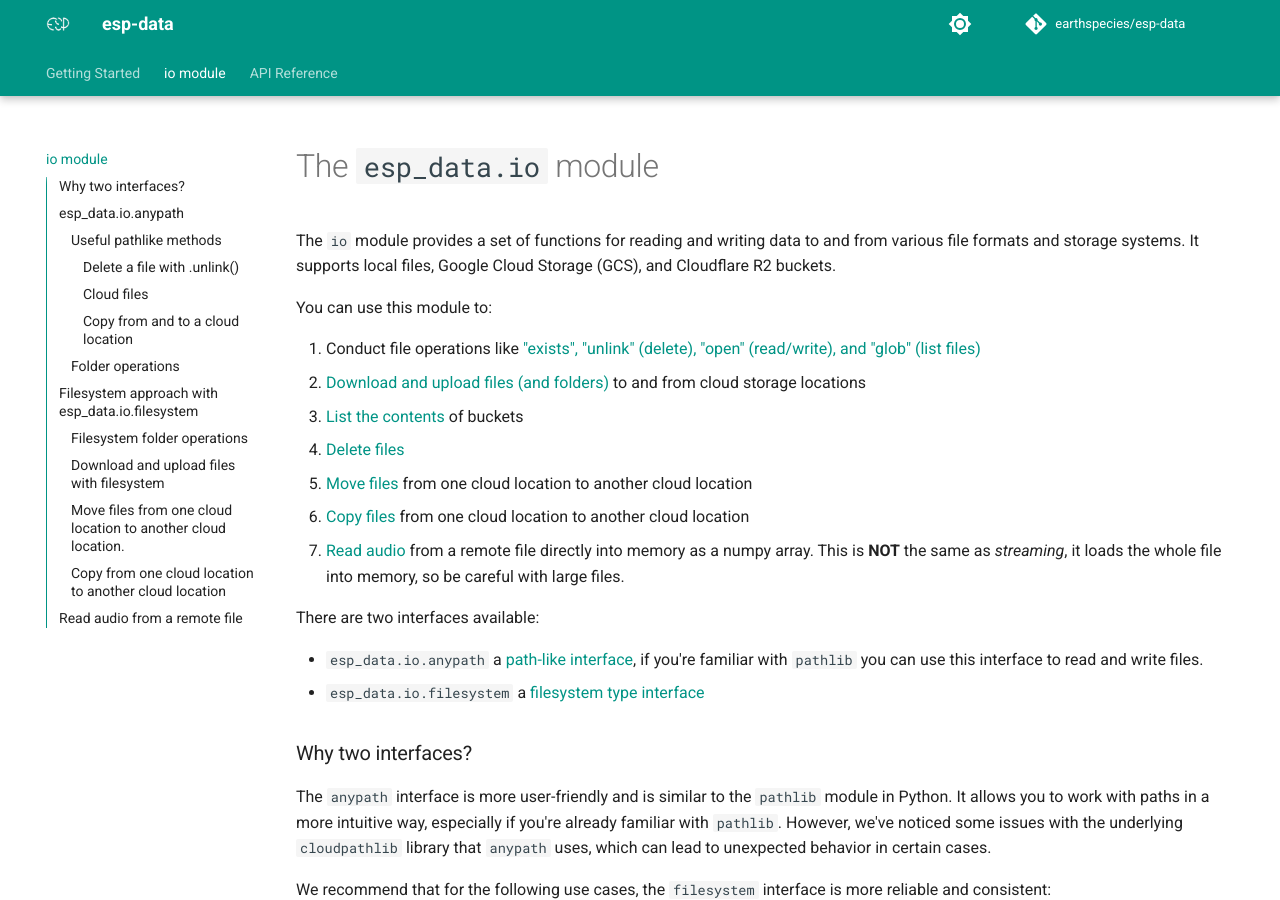
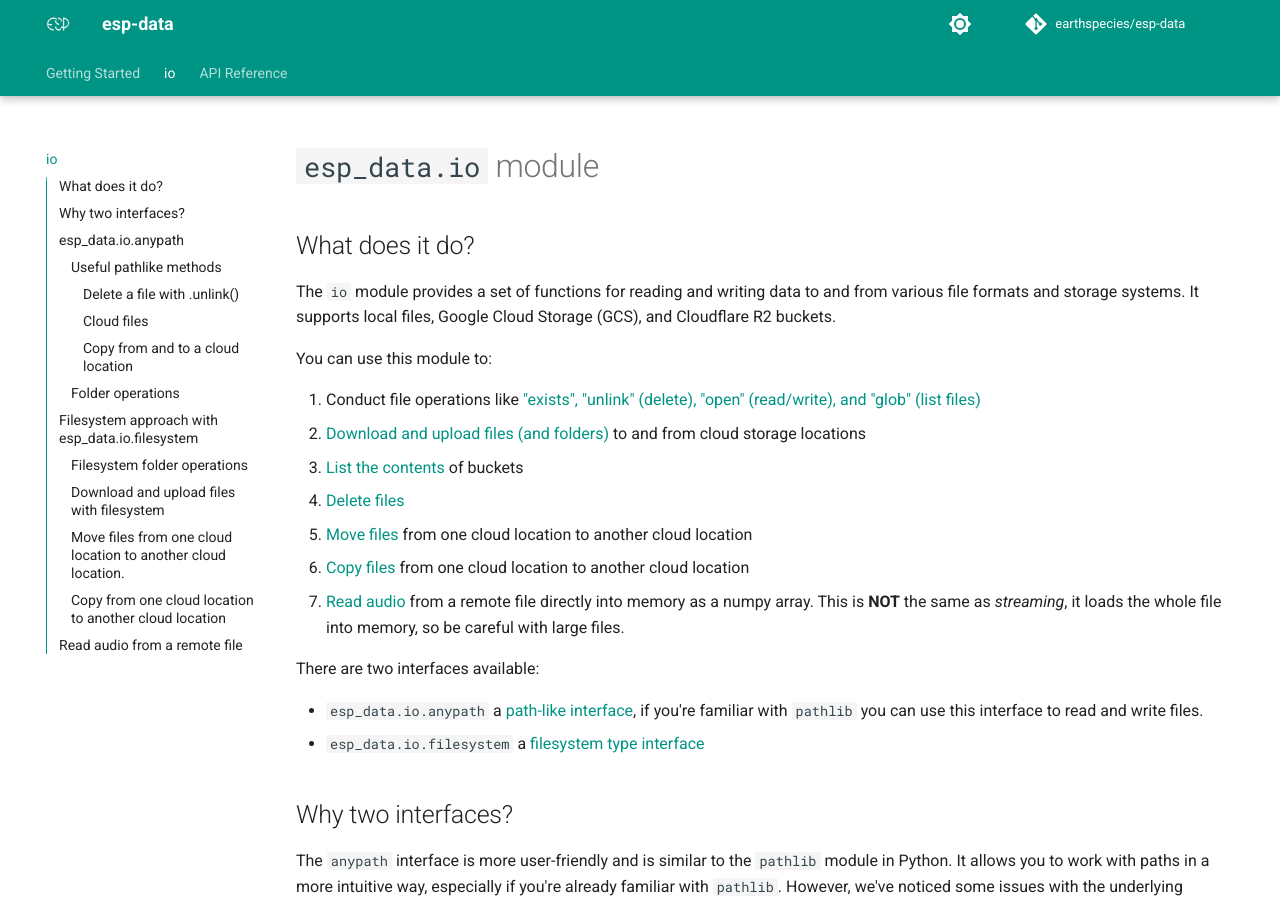
Before and after one commit to earthspecies/alp-data, an MkDocs documentation site: the page built from docs/io.md, in a window 1280 px wide and 900 px high. Built offline with MkDocs 1.6.1 and Material for MkDocs 9.7.7, drawn with Linux system fonts in a browser that asks for light colours; comment, search, counter and statistics services are not loaded; the version menu is left out.

Commit message:
more tweaks

```diff
--- a/docs/io.md
+++ b/docs/io.md
@@ -1,4 +1,6 @@
-# The `esp_data.io` module
+# `esp_data.io` module
+
+## What does it do?
 
 The `io` module provides a set of functions for reading and writing data to and from various file formats and storage systems. It supports local files, Google Cloud Storage (GCS), and Cloudflare R2 buckets.
 
@@ -17,7 +19,7 @@
 -   `esp_data.io.anypath` a [path-like interface](#esp_dataioanypath), if you're familiar with `pathlib` you can use this interface to read and write files.
 -   `esp_data.io.filesystem` a [filesystem type interface](#filesystem-approach-with-esp_dataiofilesystem)
 
-### Why two interfaces?
+## Why two interfaces?
 The `anypath` interface is more user-friendly and is similar to the `pathlib` module in Python. It allows you to work with paths in a more intuitive way, especially if you're already familiar with `pathlib`. However, we've noticed some issues with the underlying `cloudpathlib` library that `anypath` uses, which can lead to unexpected behavior in certain cases.
 
 We recommend that for the following use cases, the `filesystem` interface is more reliable and consistent:
--- a/mkdocs.yml
+++ b/mkdocs.yml
@@ -11,7 +11,7 @@
 
 nav:
   - Getting Started: index.md
-  - io module: io.md
+  - io: io.md
   - API Reference: reference.md
 
 theme:
```
Also changed, not shown: docs/index.md (+1 -1 lines).
